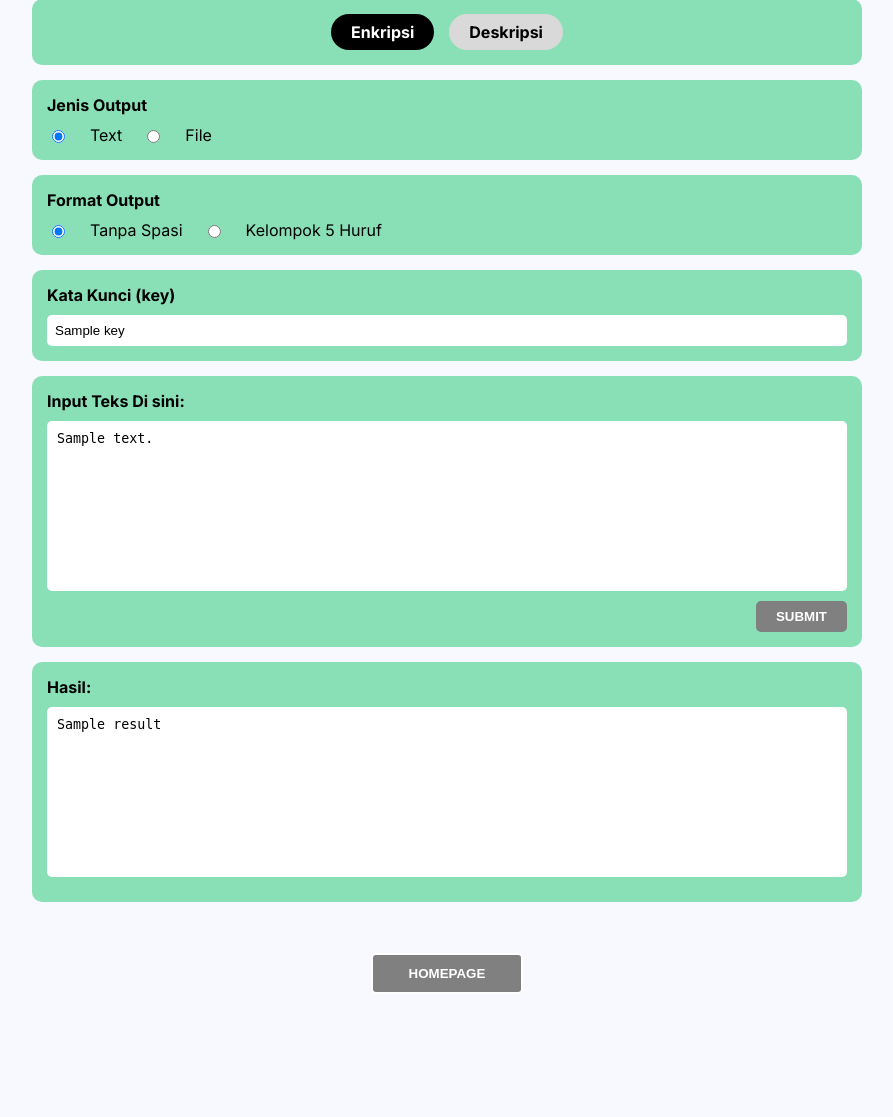
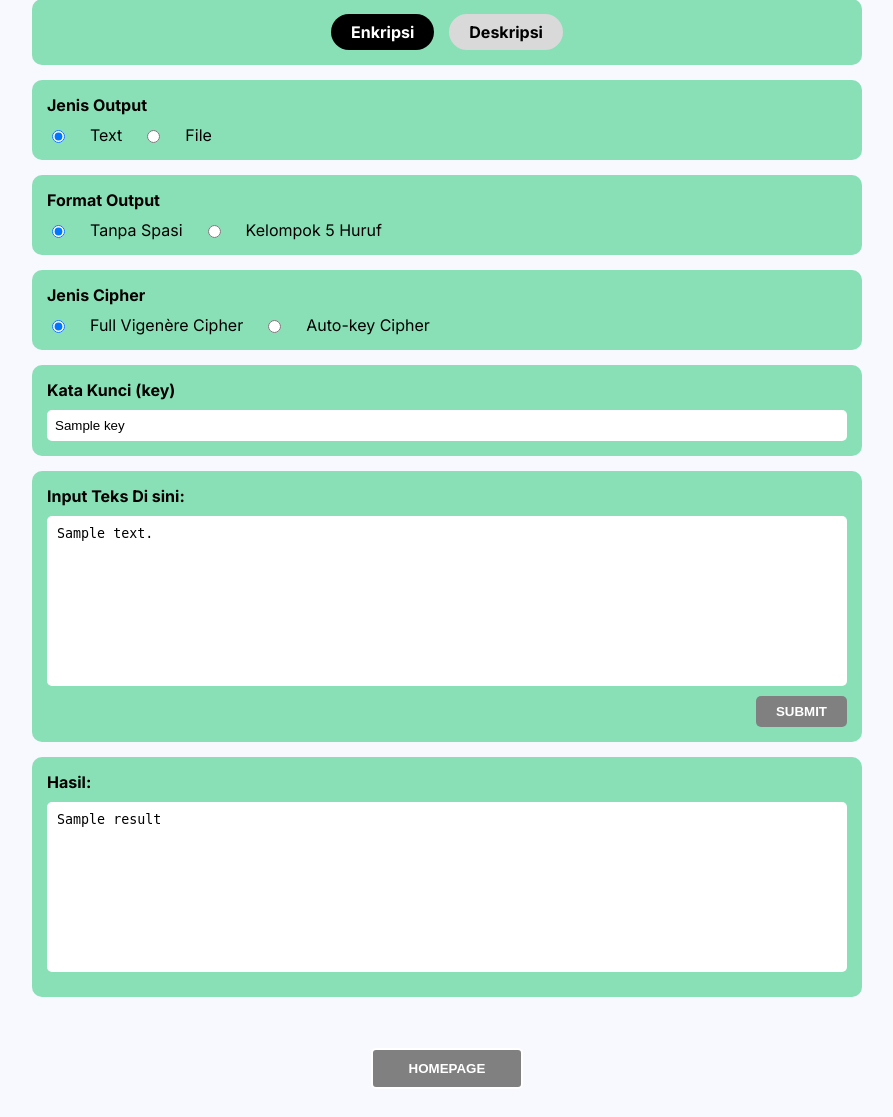
Before and after one commit to ellizafebriyani/Algoritma-Kriptografi, a Flask app: template templates/fullvigenere.html in a window 1280 px wide. Shown: the part 181-1298 px from the top of the page, without its empty margins (193-1086 px from the left). Before the commit the page ends 1173 px from the top, so only its background shows below. Run offline with Flask 3, Linux system fonts and the light colour scheme; the template is opened without the code that fills it: most values are stand-ins (such as "Sample title", 1, 10 or a date in 2020).

Commit message:
Menambahkan kode bagian auto_key_encrypt

```diff
--- a/server.py
+++ b/server.py
@@ -1,7 +1,14 @@
 import math
 from flask import Flask, render_template, request, send_file
-import classic.vigenere, classic.fullvigenere, classic.rkvigenere, classic.extvigenere, classic.playfair, classic.util
-import classic.affine, classic.hill, classic.superenc
+import classic.vigenere
+import classic.fullvigenere
+import classic.rkvigenere
+import classic.extvigenere
+import classic.playfair
+import classic.util
+import classic.affine
+import classic.hill
+import classic.superenc
 import os
 
 app = Flask(__name__)
@@ -22,6 +29,7 @@ Notes:
 def landing():
     return render_template("index.html", message="Henlo!")
 
+
 @app.route('/<cipher>')
 def view_cipher_page(cipher):
     return render_template(cipher+".html", message=cipher)
@@ -39,10 +47,11 @@ def view_vigenere_result():
         result = classic.vigenere.decrypt(msg, key)
 
     if request.form["format"] == "block":
-            result = classic.util.blockify(result)
+        result = classic.util.blockify(result)
 
     if request.form["type-out"] == "file":
-        f_path = app.config['UPLOAD_FOLDER'] + "/" + request.form["act"] + ".txt"
+        f_path = app.config['UPLOAD_FOLDER'] + \
+            "/" + request.form["act"] + ".txt"
         f = open(f_path, "w")
         f.write(result)
         f.close()
@@ -51,7 +60,7 @@ def view_vigenere_result():
     return render_template("vigenere.html", result=result, inputtext=msg, key=key)
 
 
-@app.route('/fullvigenere', methods=['POST'])
+'''  @app.route('/fullvigenere', methods=['POST'])
 def view_fullvigenere_result():
     msg = classic.util.alphabetify(request.form["message"])
     key = classic.util.alphabetify(request.form["key"])
@@ -71,6 +80,48 @@ def view_fullvigenere_result():
         f.close()
         return send_file(f_path, as_attachment=True)
 
+    return render_template("fullvigenere.html", result=result, inputtext=msg, key=key) '''
+
+
+@app.route('/fullvigenere', methods=['POST'])
+def view_fullvigenere_result():
+    msg = classic.util.alphabetify(
+        request.form["message"])  # Memastikan input valid
+    key = classic.util.alphabetify(request.form["key"])
+    # Mendapatkan jenis cipher dari HTML
+    cipher_type = request.form["cipher_type"]
+    act = request.form["act"]
+    output_format = request.form["format"]
+    output_type = request.form["type-out"]
+
+    # Pemrosesan enkripsi atau dekripsi
+    if act == "enc":
+        if cipher_type == "fullvigenere":
+            result = classic.fullvigenere.encrypt(msg, key)
+        elif cipher_type == "autokey":
+            result = classic.fullvigenere.auto_key_encrypt(msg, key)
+        else:
+            result = "Invalid Cipher Type!"
+    else:
+        if cipher_type == "fullvigenere":
+            result = classic.fullvigenere.decrypt(msg, key)
+        elif cipher_type == "autokey":
+            result = classic.fullvigenere.auto_key_decrypt(msg, key)
+        else:
+            result = "Invalid Cipher Type!"
+
+    # Format hasil
+    if output_format == "block":
+        result = ' '.join([result[i:i+5] for i in range(0, len(result), 5)])
+
+    # Output file atau teks
+    if output_type == "file":
+        f_path = f"{app.config['UPLOAD_FOLDER']}/{act}_result.txt"
+        with open(f_path, "w") as f:
+            f.write(result)
+        return send_file(f_path, as_attachment=True)
+
+    # Tampilkan hasil dalam HTML
     return render_template("fullvigenere.html", result=result, inputtext=msg, key=key)
 
 
@@ -85,10 +136,11 @@ def view_rkvigenere_result():
         result = classic.rkvigenere.decrypt(msg, key)
 
     if request.form["format"] == "block":
-            result = classic.util.blockify(result)
+        result = classic.util.blockify(result)
 
     if request.form["type-out"] == "file":
-        f_path = app.config['UPLOAD_FOLDER'] + "/" + request.form["act"] + ".txt"
+        f_path = app.config['UPLOAD_FOLDER'] + \
+            "/" + request.form["act"] + ".txt"
         f = open(f_path, "w")
         f.write(result)
         f.close()
@@ -113,7 +165,8 @@ def view_extvigenere_result():
             result = classic.util.blockify(result)
 
         if request.form["type-out"] == "file":
-            f_path = app.config['UPLOAD_FOLDER'] + "/" + request.form["act"] + ".txt"
+            f_path = app.config['UPLOAD_FOLDER'] + \
+                "/" + request.form["act"] + ".txt"
             f = open(f_path, "w")
             f.write(result)
             f.close()
@@ -146,10 +199,11 @@ def view_playfair_result():
         result = classic.playfair.decrypt(msg, key)
 
     if request.form["format"] == "block":
-            result = classic.util.blockify(result)
+        result = classic.util.blockify(result)
 
     if request.form["type-out"] == "file":
-        f_path = app.config['UPLOAD_FOLDER'] + "/" + request.form["act"] + ".txt"
+        f_path = app.config['UPLOAD_FOLDER'] + \
+            "/" + request.form["act"] + ".txt"
         f = open(f_path, "w")
         f.write(result)
         f.close()
@@ -160,7 +214,7 @@ def view_playfair_result():
 
 @app.route('/superenc', methods=['POST'])
 def view_superenc_result():
-    #TODO
+    # TODO
     msg = classic.util.alphabetify(request.form["message"])
     key_vigenere = classic.util.alphabetify(request.form["key_vigenere"])
     key_transposition = int(request.form["key_transposition"])
@@ -174,7 +228,8 @@ def view_superenc_result():
         result = classic.util.blockify(result)
 
     if request.form["type-out"] == "file":
-        f_path = app.config['UPLOAD_FOLDER'] + "/" + request.form["act"] + ".txt"
+        f_path = app.config['UPLOAD_FOLDER'] + \
+            "/" + request.form["act"] + ".txt"
         f = open(f_path, "w")
         f.write(result)
         f.close()
@@ -190,7 +245,7 @@ def view_affine_result():
     key_b = int(request.form["key_b"])
     validation_msg = ""
 
-    key_m_all = [1,3,5,7,9,11,15,17,19,21,23,25]
+    key_m_all = [1, 3, 5, 7, 9, 11, 15, 17, 19, 21, 23, 25]
     if key_m not in key_m_all:
         validation_msg = "Invalid value for m. Try another!"
         return render_template("affine.html", inputtext=msg, key_m=key_m, key_b=key_b, validate=validation_msg)
@@ -204,13 +259,15 @@ def view_affine_result():
         result = classic.util.blockify(result)
 
     if request.form["type-out"] == "file":
-        f_path = app.config['UPLOAD_FOLDER'] + "/" + request.form["act"] + ".txt"
+        f_path = app.config['UPLOAD_FOLDER'] + \
+            "/" + request.form["act"] + ".txt"
         f = open(f_path, "w")
         f.write(result)
         f.close()
         return send_file(f_path, as_attachment=True)
 
     return render_template("affine.html", result=result, inputtext=msg, key_m=key_m, key_b=key_b, validation=validation_msg)
+
 
 @app.route('/hill', methods=['POST'])
 def view_hill_result():
@@ -229,9 +286,9 @@ def view_hill_result():
             # Missing key input
             error_message = f"Input matriks tidak lengkap. Diperlukan {matrix_size} baris."
             return render_template("hill.html",
-                                  inputtext=msg,
-                                  error_message=error_message,
-                                  matrix_size=str(matrix_size))
+                                   inputtext=msg,
+                                   error_message=error_message,
+                                   matrix_size=str(matrix_size))
 
     # Validate key matrix format and parse into a matrix
     try:
@@ -243,10 +300,10 @@ def view_hill_result():
             if len(row_values) != matrix_size:
                 error_message = f"Baris {i+1} harus memiliki tepat {matrix_size} angka yang dipisahkan koma."
                 return render_template("hill.html",
-                                      inputtext=msg,
-                                      error_message=error_message,
-                                      matrix_size=str(matrix_size),
-                                      **{f"key_{j}": key_values[j] for j in range(len(key_values))})
+                                       inputtext=msg,
+                                       error_message=error_message,
+                                       matrix_size=str(matrix_size),
+                                       **{f"key_{j}": key_values[j] for j in range(len(key_values))})
 
             # Convert to integers
             try:
@@ -255,29 +312,30 @@ def view_hill_result():
             except ValueError:
                 error_message = f"Format input tidak valid pada baris {i+1}. Masukkan angka yang dipisahkan koma."
                 return render_template("hill.html",
-                                      inputtext=msg,
-                                      error_message=error_message,
-                                      matrix_size=str(matrix_size),
-                                      **{f"key_{j}": key_values[j] for j in range(len(key_values))})
+                                       inputtext=msg,
+                                       error_message=error_message,
+                                       matrix_size=str(matrix_size),
+                                       **{f"key_{j}": key_values[j] for j in range(len(key_values))})
 
     except Exception as e:
         # General format error
         error_message = f"Format matriks tidak valid: {str(e)}"
         return render_template("hill.html",
-                             inputtext=msg,
-                             error_message=error_message,
-                             matrix_size=str(matrix_size),
-                             **{f"key_{j}": key_values[j] for j in range(len(key_values))})
+                               inputtext=msg,
+                               error_message=error_message,
+                               matrix_size=str(matrix_size),
+                               **{f"key_{j}": key_values[j] for j in range(len(key_values))})
 
     # Check if matrix is invertible
-    check_determinant = classic.hill.determinant_matrix(key_matrix, matrix_size)
+    check_determinant = classic.hill.determinant_matrix(
+        key_matrix, matrix_size)
     if math.gcd(check_determinant % 26, 26) != 1:
         error_message = f"Matriks {matrix_size}x{matrix_size} ini tidak dapat digunakan sebagai kunci karena tidak memiliki invers dalam modulo 26!"
         return render_template("hill.html",
-                             inputtext=msg,
-                             error_message=error_message,
-                             matrix_size=str(matrix_size),
-                             **{f"key_{j}": key_values[j] for j in range(len(key_values))})
+                               inputtext=msg,
+                               error_message=error_message,
+                               matrix_size=str(matrix_size),
+                               **{f"key_{j}": key_values[j] for j in range(len(key_values))})
 
     # Process encryption/decryption
     try:
@@ -290,35 +348,36 @@ def view_hill_result():
             if result.startswith("ERROR:"):
                 error_message = result[6:]  # Remove "ERROR:" prefix
                 return render_template("hill.html",
-                                     inputtext=msg,
-                                     error_message=error_message,
-                                     matrix_size=str(matrix_size),
-                                     **{f"key_{j}": key_values[j] for j in range(len(key_values))})
+                                       inputtext=msg,
+                                       error_message=error_message,
+                                       matrix_size=str(matrix_size),
+                                       **{f"key_{j}": key_values[j] for j in range(len(key_values))})
 
         if request.form["format"] == "block":
             result = classic.util.blockify(result)
 
         if request.form["type-out"] == "file":
-            f_path = app.config['UPLOAD_FOLDER'] + "/" + request.form["act"] + ".txt"
+            f_path = app.config['UPLOAD_FOLDER'] + \
+                "/" + request.form["act"] + ".txt"
             f = open(f_path, "w")
             f.write(result)
             f.close()
             return send_file(f_path, as_attachment=True)
 
         return render_template("hill.html",
-                             result=result,
-                             inputtext=msg,
-                             matrix_size=str(matrix_size),
-                             **{f"key_{j}": key_values[j] for j in range(len(key_values))})
+                               result=result,
+                               inputtext=msg,
+                               matrix_size=str(matrix_size),
+                               **{f"key_{j}": key_values[j] for j in range(len(key_values))})
 
     except Exception as e:
         # Handle any other errors during processing
         error_message = f"Terjadi kesalahan: {str(e)}"
         return render_template("hill.html",
-                             inputtext=msg,
-                             error_message=error_message,
-                             matrix_size=str(matrix_size),
-                             **{f"key_{j}": key_values[j] for j in range(len(key_values))})
+                               inputtext=msg,
+                               error_message=error_message,
+                               matrix_size=str(matrix_size),
+                               **{f"key_{j}": key_values[j] for j in range(len(key_values))})
 
 
 # Entry point
--- a/templates/fullvigenere.html
+++ b/templates/fullvigenere.html
@@ -1,19 +1,22 @@
 <html>
 	<head>
-    <meta name="viewport" content="width=device-width, initial-scale=1.0">
+		<meta name="viewport" content="width=device-width, initial-scale=1.0" />
 		<title>Aplikasi Kriptografi Klasik</title>
-    <link rel="stylesheet" href="../static/css/pager-style.css">
-    <link rel="stylesheet" href="https://cdnjs.cloudflare.com/ajax/libs/font-awesome/5.15.4/css/all.min.css">
-    <link href="https://fonts.googleapis.com/css2?family=Lilita+One&family=Inter:wght@400;700&display=swap" rel="stylesheet">
+		<link rel="stylesheet" href="../static/css/pager-style.css" />
+		<link
+			rel="stylesheet"
+			href="https://cdnjs.cloudflare.com/ajax/libs/font-awesome/5.15.4/css/all.min.css" />
+		<link
+			href="https://fonts.googleapis.com/css2?family=Lilita+One&family=Inter:wght@400;700&display=swap"
+			rel="stylesheet" />
 		<script src="../static/js/script.js"></script>
 	</head>
 
 	<body>
-
 		<!-- Dark Mode Toggle -->
 		<div class="theme-toggle-container">
 			<div class="theme-toggle">
-            <input type="checkbox" id="darkmode-toggle">
+				<input type="checkbox" id="darkmode-toggle" />
 				<label for="darkmode-toggle">
 					<i class="fas fa-sun"></i>
 					<i class="fas fa-moon"></i>
@@ -23,23 +26,24 @@
 
 		<!-- Title -->
 		<div class="title-wrapper container-col">
-        <div class="title-bar">
-            Full Vigenère Cipher
-        </div>
+			<div class="title-bar">Full Vigenère Cipher</div>
 			<div class="subtitle-bar">
 				Jenis Vigenère Cipher dengan tabel acak tetap untuk pergeseran alfabet
 			</div>
 		</div>
 
 		<!-- Form -->
-    <form action="{{ url_for('view_fullvigenere_result') }}" method="post" enctype="multipart/form-data" id="upload">
+		<form
+			action="{{ url_for('view_fullvigenere_result') }}"
+			method="post"
+			enctype="multipart/form-data"
+			id="upload">
 			<div class="input-wrapper container-col">
-
 				<div class="card-container">
 					<div class="tab-container">
-                    <input type="radio" id="enc" name="act" value="enc" checked>
+						<input type="radio" id="enc" name="act" value="enc" checked />
 						<label for="enc" class="tab">Enkripsi</label>
-                    <input type="radio" id="dec" name="act" value="dec">
+						<input type="radio" id="dec" name="act" value="dec" />
 						<label for="dec" class="tab">Deskripsi</label>
 					</div>
 				</div>
@@ -47,9 +51,9 @@
 				<div class="card-container">
 					<h4 class="card-title">Jenis Output</h4>
 					<div class="radio-wrapper">
-                    <input type="radio" id="txt" name="type-out" value="txt" checked>
+						<input type="radio" id="txt" name="type-out" value="txt" checked />
 						<label for="txt">Text</label>
-                    <input type="radio" id="fil" name="type-out" value="file">
+						<input type="radio" id="fil" name="type-out" value="file" />
 						<label for="fil">File</label>
 					</div>
 				</div>
@@ -57,17 +61,35 @@
 				<div class="card-container">
 					<h4 class="card-title">Format Output</h4>
 					<div class="radio-wrapper">
-                    <input type="radio" id="original" name="format" value="ori" checked>
+						<input type="radio" id="original" name="format" value="ori" checked />
 						<label for="original">Tanpa Spasi</label>
-                    <input type="radio" id="block" name="format" value="block">
+						<input type="radio" id="block" name="format" value="block" />
 						<label for="block">Kelompok 5 Huruf</label>
+					</div>
+				</div>
+				<div class="card-container">
+					<h4 class="card-title">Jenis Cipher</h4>
+					<div class="radio-wrapper">
+						<input
+							type="radio"
+							id="full"
+							name="cipher_type"
+							value="fullvigenere"
+							checked />
+						<label for="full">Full Vigenère Cipher</label>
+						<input type="radio" id="auto" name="cipher_type" value="autokey" />
+						<label for="auto">Auto-key Cipher</label>
 					</div>
 				</div>
 
 				<div class="card-container">
 					<h4 class="card-title">Kata Kunci (key)</h4>
 					<div class="input-key-wrapper">
-                    <input type="text" name="key" value="{{ key }}" placeholder="Masukkan kata kunci">
+						<input
+							type="text"
+							name="key"
+							value="{{ key }}"
+							placeholder="Masukkan kata kunci" />
 					</div>
 				</div>
 
@@ -77,7 +99,9 @@
 						<textarea name="message" rows="10" cols="30">{{ inputtext }}</textarea>
 					</div>
 					<div class="button-container">
-                    <button type="submit" class="submit-button" value="Upload">SUBMIT</button>
+						<button type="submit" class="submit-button" value="Upload">
+							SUBMIT
+						</button>
 					</div>
 				</div>
 
@@ -94,30 +118,27 @@
 		<div class="container-col">
 			<button class="homepage-button">
 				<a href="{{ url_for('landing') }}">
-                <div class="c-button">
-                    HOMEPAGE
-                </div>
+					<div class="c-button">HOMEPAGE</div>
 				</a>
 			</button>
 		</div>
 
 		<!-- Dark Mode Script -->
 		<script>
-        const darkModeToggle = document.getElementById('darkmode-toggle');
-        if (localStorage.getItem('darkMode') === 'enabled') {
-            document.body.classList.add('dark-theme');
+			const darkModeToggle = document.getElementById("darkmode-toggle");
+			if (localStorage.getItem("darkMode") === "enabled") {
+				document.body.classList.add("dark-theme");
 				darkModeToggle.checked = true;
 			}
-        darkModeToggle.addEventListener('change', () => {
+			darkModeToggle.addEventListener("change", () => {
 				if (darkModeToggle.checked) {
-                document.body.classList.add('dark-theme');
-                localStorage.setItem('darkMode', 'enabled');
+					document.body.classList.add("dark-theme");
+					localStorage.setItem("darkMode", "enabled");
 				} else {
-                document.body.classList.remove('dark-theme');
-                localStorage.setItem('darkMode', 'disabled');
+					document.body.classList.remove("dark-theme");
+					localStorage.setItem("darkMode", "disabled");
 				}
 			});
 		</script>
-
 	</body>
 </html>
```
Also changed, not shown: classic/fullvigenere.py (+85 -26 lines). Lines whose indentation alone changed are shown as unchanged.
